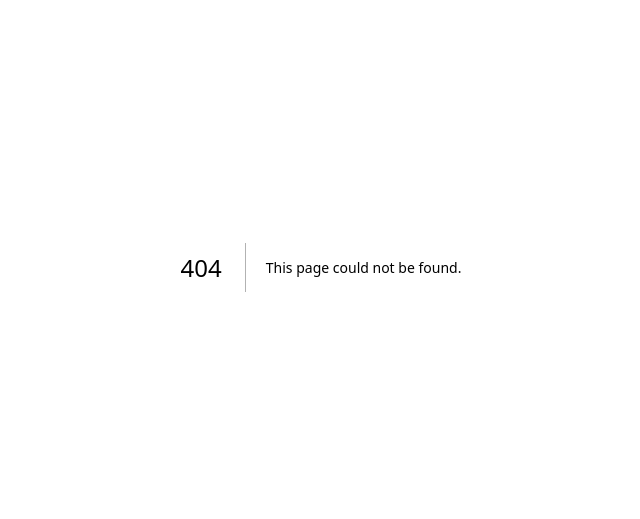
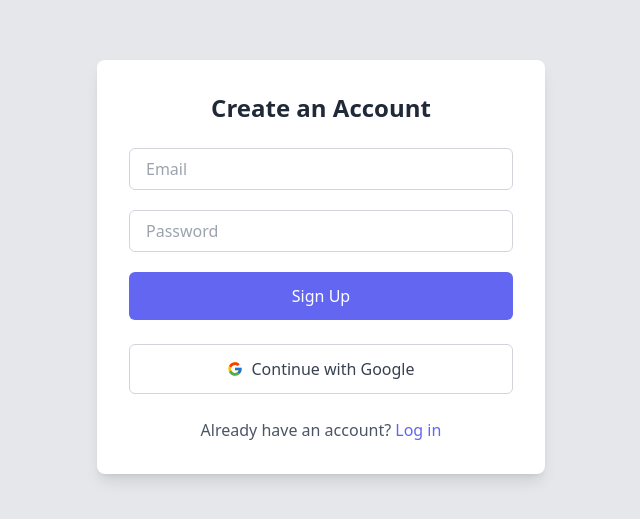
Before and after one commit to Rampop01/Craftorium, a Next.js app: page /authpage in a window 1280 px wide. Before the commit this address had no page. Shown: the part 133-652 px from the top of the page, without its empty margins (319-959 px from the left). Built offline with nearby package versions, Linux system fonts and the light colour scheme; no server answers.

Commit message:
authpage.login/signup

```diff
--- a/package.json
+++ b/package.json
@@ -9,7 +9,9 @@
     "lint": "next lint"
   },
   "dependencies": {
+    "dotenv": "^16.4.5",
     "eslint-config-next": "^15.0.1",
+    "firebase": "^11.0.1",
     "next": "^15.0.1",
     "react": "^18.3.1",
     "react-dom": "^18.3.1",
--- /dev/null
+++ b/src/app/authpage/page.js
@@ -0,0 +1,93 @@
+"use client";
+import React, { useState } from "react";
+import { FcGoogle } from "react-icons/fc";
+
+const AuthPage = () => {
+  const [isSignUp, setIsSignUp] = useState(true);
+  const [email, setEmail] = useState("");
+  const [password, setPassword] = useState("");
+
+  // Simulate email sign-in/sign-up function
+  const onEmailSignIn = (email, password, isSignUp) => {
+    console.log(
+      `${isSignUp ? "Signing up" : "Logging in"} with`,
+      email,
+      password
+    );
+    // Add authentication logic here
+  };
+
+  // Simulate Google sign-in function
+  const onGoogleSignIn = () => {
+    console.log("Signing in with Google");
+    // Add Google sign-in logic here
+  };
+
+  const toggleAuthMode = () => setIsSignUp((prev) => !prev);
+
+  return (
+    <div className="flex min-h-screen bg-gray-200 items-center justify-center">
+      <div className="w-full max-w-md p-8 bg-white rounded-lg shadow-lg">
+        <h2 className="text-2xl font-semibold text-center text-gray-800 mb-6">
+          {isSignUp ? "Create an Account" : "Log In"}
+        </h2>
+
+        {/* Form Inputs */}
+        <form
+          onSubmit={(e) => {
+            e.preventDefault();
+            onEmailSignIn(email, password, isSignUp);
+          }}
+          className="space-y-5"
+        >
+          <input
+            type="email"
+            placeholder="Email"
+            value={email}
+            onChange={(e) => setEmail(e.target.value)}
+            required
+            className="w-full px-4 py-2 rounded-md border border-gray-300 focus:border-indigo-500 focus:ring-indigo-500 transition"
+          />
+          <input
+            type="password"
+            placeholder="Password"
+            value={password}
+            onChange={(e) => setPassword(e.target.value)}
+            required
+            className="w-full px-4 py-2 rounded-md border border-gray-300 focus:border-indigo-500 focus:ring-indigo-500 transition"
+          />
+          <button
+            type="submit"
+            className="w-full py-3 bg-indigo-500 text-white rounded-md hover:bg-indigo-600 transition"
+          >
+            {isSignUp ? "Sign Up" : "Log In"}
+          </button>
+        </form>
+
+        {/* Google Sign-In */}
+        <div className="mt-6">
+          <button
+            onClick={onGoogleSignIn}
+            className="w-full flex items-center justify-center py-3 bg-white border border-gray-300 text-gray-700 rounded-md hover:bg-gray-100 transition"
+          >
+            <FcGoogle className="mr-2" />
+            Continue with Google
+          </button>
+        </div>
+
+        {/* Toggle Sign-Up/Log-In Mode */}
+        <p className="text-center text-gray-600 mt-6">
+          {isSignUp ? "Already have an account?" : "Don't have an account?"}{" "}
+          <span
+            onClick={toggleAuthMode}
+            className="text-indigo-500 cursor-pointer hover:underline"
+          >
+            {isSignUp ? "Log in" : "Sign up"}
+          </span>
+        </p>
+      </div>
+    </div>
+  );
+};
+
+export default AuthPage;
--- a/src/app/cart/page.jsx
+++ b/src/app/cart/page.jsx
@@ -5,12 +5,14 @@ import { FiShoppingBag, FiUser } from "react-icons/fi";
 import { useCart } from "../../components/CartContext";
 import { allSyCollection } from "../../../craftToriumData";
 import Link from "next/link";
+import { useAuth } from "../../components/AuthContext";
 
 const CartPage = () => {
   const { cartItems, removeFromCart, addToCart, decreaseFromCart } = useCart();
   const [checkoutMessage, setCheckoutMessage] = useState("");
+  const { isAuthenticated } = useAuth(); // Check if the user is authenticated
+  const logo = "Craftorium";
 
-  const logo = "Craftorium";
   const generalLinks = [
     { href: "/", name: "Home", icon: <FiShoppingBag className="mr-2" /> },
     { href: "/account", name: "Account", icon: <FiUser className="mr-2" /> },
@@ -35,7 +37,11 @@ const CartPage = () => {
   );
 
   const handleCheckout = () => {
+    if (isAuthenticated) {
       setCheckoutMessage("Redirecting to payment...");
+    } else {
+      setCheckoutMessage("Please log in to proceed with checkout.");
+    }
   };
 
   return (
@@ -50,7 +56,6 @@ const CartPage = () => {
         ) : (
           <div className="space-y-6">
             {cartItems.map((item) => {
-              // Find the vendor for each item in cartItems
               const productData = allSyCollection.find(
                 (product) => product.id === item.id
               );
@@ -117,6 +122,7 @@ const CartPage = () => {
                   </span>
                 </h3>
               </div>
+              {isAuthenticated ? (
                 <Link href="/checkout">
                   <button
                     className="bg-blue-400 text-white px-8 py-3 rounded-md w-full md:w-1/2 font-semibold hover:bg-bluegreen-200"
@@ -125,6 +131,16 @@ const CartPage = () => {
                     Checkout
                   </button>
                 </Link>
+              ) : (
+                <Link href="/authpage">
+                  <button
+                    className="bg-blue-400 text-white px-8 py-3 rounded-md w-full md:w-1/2 font-semibold hover:bg-bluegreen-200"
+                    onClick={handleCheckout}
+                  >
+                    Log in to Checkout
+                  </button>
+                </Link>
+              )}
               {checkoutMessage && (
                 <p className="mt-4 text-center text-lg text-blue-400 font-semibold">
                   {checkoutMessage}
--- /dev/null
+++ b/src/components/AuthContext.js
@@ -0,0 +1,39 @@
+"use client";
+import { createContext, useContext, useEffect, useState } from "react";
+import { auth, googleProvider } from "../components/firebase";
+import { signInWithPopup, onAuthStateChanged, signOut } from "firebase/auth";
+
+const AuthContext = createContext();
+
+export const AuthProvider = ({ children }) => {
+  const [user, setUser] = useState(null);
+  const [loading, setLoading] = useState(true);
+
+  useEffect(() => {
+    const unsubscribe = onAuthStateChanged(auth, (currentUser) => {
+      setUser(currentUser);
+      setLoading(false);
+    });
+    return unsubscribe;
+  }, []);
+
+  const signInWithGoogle = async () => {
+    try {
+      await signInWithPopup(auth, googleProvider);
+    } catch (error) {
+      console.error("Google sign-in error:", error);
+    }
+  };
+
+  const logOut = async () => {
+    await signOut(auth);
+  };
+
+  return (
+    <AuthContext.Provider value={{ user, loading, signInWithGoogle, logOut }}>
+      {!loading && children}
+    </AuthContext.Provider>
+  );
+};
+
+export const useAuth = () => useContext(AuthContext);
--- a/src/components/CartContext.jsx
+++ b/src/components/CartContext.jsx
@@ -1,4 +1,3 @@
-// CartContext.js
 "use client";
 import React, { createContext, useState, useContext, useEffect } from "react";
 import { allSyCollection } from "../../craftToriumData";
@@ -40,7 +39,7 @@ export const CartProvider = ({ children }) => {
         )
         .map((cartItem) => cartItem.id)
     );
-    console.log(uniqueProductId, "rahmah sweet girl");
+
     return uniqueProductId.size;
   };
   // Add item to cart
@@ -89,7 +88,7 @@ export const CartProvider = ({ children }) => {
   // Calculate total number of items in the cart
   const cartItemCount = () => {
     const result = getProductCount(cartItems, allSyCollection);
-    console.log(result, "iyanu my love--------------");
+
     return result;
   };
 
--- /dev/null
+++ b/src/components/firebase.js
@@ -0,0 +1,23 @@
+// Import the functions you need from the SDKs you need
+import { initializeApp } from "firebase/app";
+import { getAuth, GoogleAuthProvider } from "firebase/auth";
+
+// Your web app's Firebase configuration
+const firebaseConfig = {
+  apiKey: "AIzaSyDLRwrlfwKJ6j5DxLzayNngn14R3bf6tLg",
+  authDomain: "craftorium-ceb22.firebaseapp.com",
+  projectId: "craftorium-ceb22",
+  storageBucket: "craftorium-ceb22.appspot.com",
+  messagingSenderId: "80668895671",
+  appId: "1:80668895671:web:8f9c05063fe1ebcf9ea032",
+  measurementId: "G-5MC0VR2W7J",
+};
+
+console.log("API Key:", process.env.NEXT_PUBLIC_API_KEY);
+
+// Initialize Firebase
+const app = initializeApp(firebaseConfig);
+
+// Initialize Firebase Authentication and Google Provider
+export const auth = getAuth(app);
+export const googleProvider = new GoogleAuthProvider();
```
Also changed, not shown: src/app/layout.js (+7 -1 lines), src/app/dashboard/page.js (added), 2 other files (tests, documents, lock files or other folders). Lines whose indentation alone changed are shown as unchanged.
